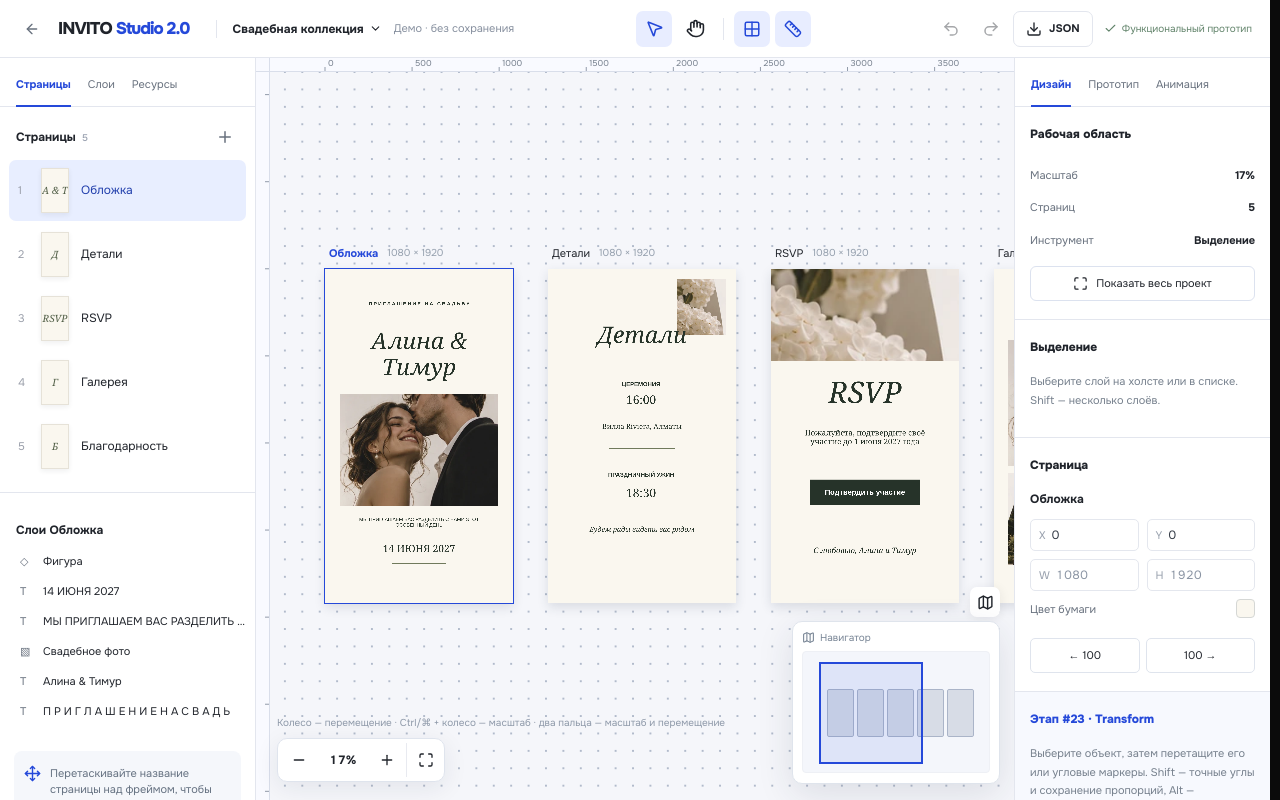
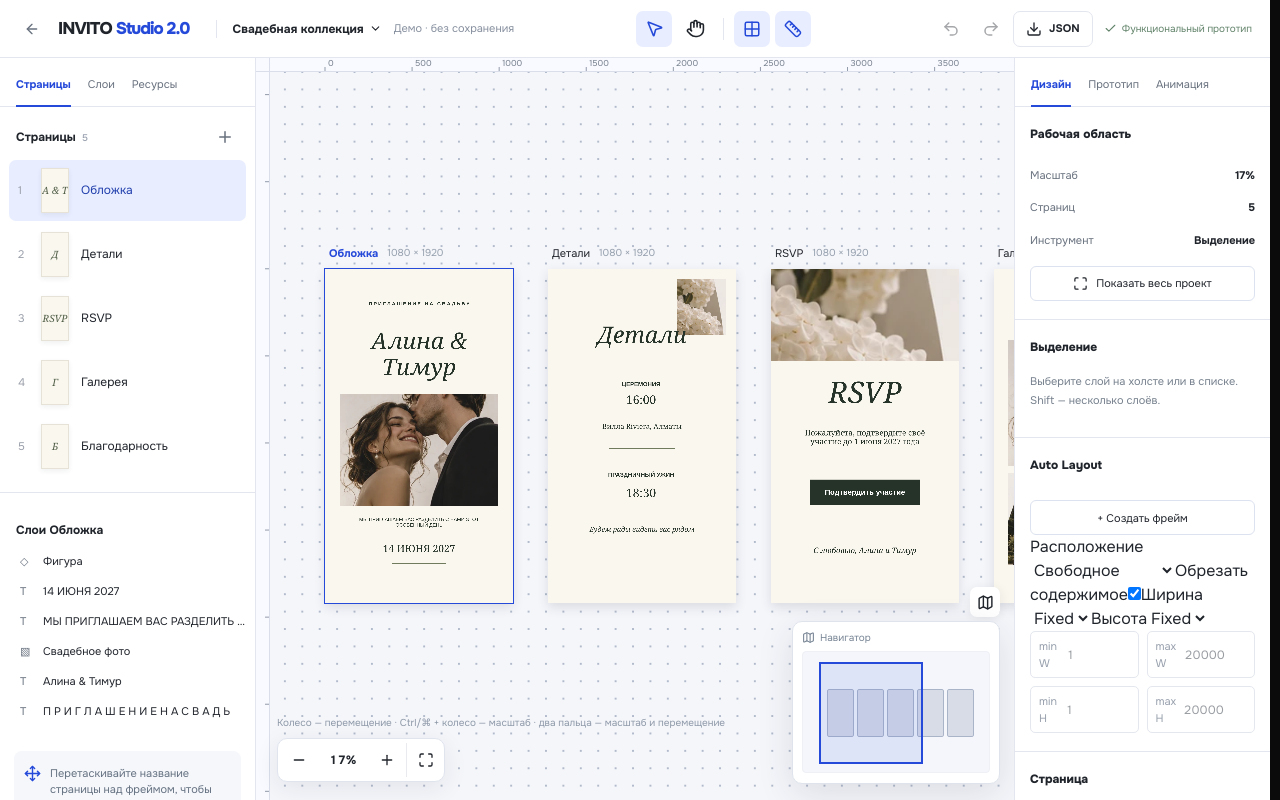
Before and after one commit to akkunov/invito, a Next.js app: page /ru/admin/studio-v2 in a window 1280 px wide. Built offline with nearby package versions, Linux system fonts and the light colour scheme.

Commit message:
feat(studio-v2): integrate resolved geometry and auto-layout inspector

```diff
--- a/src/components/studio-v2/studio-v2-workspace.tsx
+++ b/src/components/studio-v2/studio-v2-workspace.tsx
@@ -17,6 +17,9 @@ import {
 } from "@/features/studio-v2/core/viewport.ts";
 
 import { canSelect, normalizeSelection, selectNode, nodeCorners, nodeBounds, selectionBounds, moveSelection, resizeNode, rotateNode, marqueeSelection, snapMove, groupSelection, ungroupSelection, type Handle } from "@/features/studio-v2/core/selection-transform.ts";
+
+import { layoutDocument } from "@/features/studio-v2/core/layout-engine.ts";
+import type { StudioCommand } from "@/features/studio-v2/core/command-engine.ts";
 
 type Tool = "select" | "hand";
 type NodeGesture = { pointer:number; start:Point; document:ProjectDocumentV2; ids:string[]; started:boolean; handle?:Handle; rotate?:boolean; zoom:number; };
@@ -117,13 +120,30 @@ export function StudioV2Workspace({locale}:{locale:Locale}) {
   const pinch=useRef<{distance:number;zoom:number;anchorWorld:Point}|null>(null);
   const pageDrag=useRef<{id:string;start:Point;origin:Point;started:boolean;pointer:number}|null>(null);
   const fitted=useRef(false);
-  const document=session.document;
+  const sourceDocument=session.document;
+  const document=useMemo(()=>layoutDocument(sourceDocument),[sourceDocument]);
   const frames=useMemo(()=>document.pages.map(page=>pageRect(document,page)),[document]);
   const activeTool=spaceHeld?"hand":tool;
   const selected=document.pages.find(p=>p.id===selectedPage)??null;
   const selectedRoot=selected?document.nodes[selected.rootNodeId]:null;
   const nodeIds=normalizeSelection(document,selectedIds);
   const activeNode=nodeIds.length===1?document.nodes[nodeIds[0]]:null;
+  const authoredNode=activeNode?sourceDocument.nodes[activeNode.id]:null;
+  const container=authoredNode?.type==="frame"?authoredNode:!activeNode&&selectedRoot?.type==="frame"?sourceDocument.nodes[selectedRoot.id]:null;
+  const layoutFrame=container?.type==="frame"?container:null;
+  const parent=authoredNode?.parentId?sourceDocument.nodes[authoredNode.parentId]:null;
+  const inStack=parent?.type==="frame"&&parent.layout!=="free";
+  const movable=(ids:string[])=>ids.every(id=>{const p=sourceDocument.nodes[sourceDocument.nodes[id].parentId??""];return p?.type==="frame"&&p.layout==="free";});
+  function editLayout(id:string,changes:Extract<StudioCommand,{kind:"updateNode"}>["changes"]){
+    setSession(s=>{if(s.transaction)return s;try{return dispatchStudioCommand(s,{kind:"updateNode",id,changes});}catch{return s;}});
+  }
+  function createFrame(){
+    const target=layoutFrame??(selectedRoot?.type==="frame"?sourceDocument.nodes[selectedRoot.id]:null);
+    if(target?.type!=="frame"||target.locked)return;
+    const id="frame-"+crypto.randomUUID();
+    const node={id,parentId:target.id,type:"frame" as const,name:"Новый фрейм",x:24,y:24,width:320,height:240,rotation:0,opacity:1,visible:true,locked:false,children:[],layout:"free" as const,gap:16,padding:{top:16,right:16,bottom:16,left:16},background:"transparent",clip:false};
+    setSession(s=>dispatchStudioCommand(s,{kind:"insertNode",parentId:target.id,node}));setSelectedIds([id]);
+  }
   const selectionRect=nodeIds.length?selectionBounds(document,nodeIds):null;
   const selectionPolygon=activeNode?nodeCorners(document,activeNode.id):selectionRect?[{x:selectionRect.x,y:selectionRect.y},{x:selectionRect.x+selectionRect.width,y:selectionRect.y},{x:selectionRect.x+selectionRect.width,y:selectionRect.y+selectionRect.height},{x:selectionRect.x,y:selectionRect.y+selectionRect.height}]:[];
   const selectionScreen=selectionPolygon.map(p=>worldToScreen(p,viewport));
@@ -172,7 +192,7 @@ export function StudioV2Workspace({locale}:{locale:Locale}) {
       if(nodeIds.length&&["ArrowLeft","ArrowRight","ArrowUp","ArrowDown"].includes(e.key)){
         e.preventDefault();const step=e.shiftKey?10:1;
         const delta={x:e.key==="ArrowLeft"?-step:e.key==="ArrowRight"?step:0,y:e.key==="ArrowUp"?-step:e.key==="ArrowDown"?step:0};
-        setSession(s=>dispatchStudioCommand(s,moveSelection(s.document,nodeIds,delta)));return;
+        if(movable(nodeIds))setSession(s=>dispatchStudioCommand(s,moveSelection(layoutDocument(s.document),nodeIds,delta)));return;
       }
       if(nodeIds.length&&(e.key==="Delete"||e.key==="Backspace")){
         e.preventDefault();setSession(s=>dispatchStudioCommand(s,nodeIds.map(id=>({kind:"deleteNode" as const,id}))));setSelectedIds([]);return;
@@ -245,6 +265,8 @@ export function StudioV2Workspace({locale}:{locale:Locale}) {
   function distance(a:Point,b:Point){return Math.hypot(a.x-b.x,a.y-b.y)}
   function middle(a:Point,b:Point){return {x:(a.x+b.x)/2,y:(a.y+b.y)/2}}
   function startNodeGesture(e:ReactPointerEvent<HTMLElement>,ids:string[],handle?:Handle,rotate=false){
+    if(!rotate&&!handle&&!movable(ids))return;
+    if(handle&&ids.some(id=>{const n=sourceDocument.nodes[id];return n.sizing?.width==="hug"||n.sizing?.height==="hug"||n.sizing?.width==="fill"||n.sizing?.height==="fill"||!movable([id]);}))return;
     nodeGesture.current={pointer:e.pointerId,start:localPoint(e),document,ids,started:false,handle,rotate,zoom:viewport.zoom};
     stageRef.current?.setPointerCapture(e.pointerId);
   }
@@ -261,7 +283,7 @@ export function StudioV2Workspace({locale}:{locale:Locale}) {
         if(pageId)setSelectedPage(pageId);
         const ids=e.shiftKey?selectNode(document,nodeIds,id,true):nodeIds.includes(id)?nodeIds:[id];
         setSelectionError(null);setSelectedIds(ids);
-        if(ids.includes(id))startNodeGesture(e,ids);
+        if(ids.includes(id)&&movable(ids))startNodeGesture(e,ids);
         return;
       }
       if(pageId){
@@ -396,7 +418,7 @@ export function StudioV2Workspace({locale}:{locale:Locale}) {
       <div className="v2-top-actions">
         <button title="Отменить" aria-label="Отменить" disabled={!session.undoStack.length} onClick={()=>setSession(s=>s.transaction?s:undoStudio(s))}><Undo2 size={18}/></button>
         <button title="Повторить" aria-label="Повторить" disabled={!session.redoStack.length} onClick={()=>setSession(s=>s.transaction?s:redoStudio(s))}><Redo2 size={18}/></button>
-        <button className="v2-export" onClick={()=>downloadDocument(document)}><Download size={16}/> JSON</button>
+        <button className="v2-export" onClick={()=>downloadDocument(sourceDocument)}><Download size={16}/> JSON</button>
         <span className="v2-stage-tag"><Check size={13}/> Функциональный прототип</span>
       </div>
     </header>
@@ -488,10 +510,33 @@ export function StudioV2Workspace({locale}:{locale:Locale}) {
           <h3>Выделение</h3>
           {selectionError&&<p role="alert" className="v2-placeholder">{selectionError}</p>}
           {nodeIds.length>0?<><strong className="v2-selected-name">{activeNode?nodeLabel(document,activeNode.id):nodeIds.length+" слоёв"}</strong>
-          {activeNode&&<div className="v2-inspector-grid">{(["x","y","width","height","rotation"] as const).map(key=><label key={key}>{({x:"X",y:"Y",width:"W",height:"H",rotation:"°"})[key]}<input type="number" value={Math.round(activeNode[key]*100)/100} onChange={e=>{const v=Number(e.target.value);if(!Number.isFinite(v)||e.target.value==="")return;const valid=key==="width"||key==="height"?v>=1&&v<=20000:key==="rotation"?Math.abs(v)<=360:Math.abs(v)<=1e6;if(valid)setSession(s=>dispatchStudioCommand(s,{kind:"updateNode",id:activeNode.id,changes:{[key]:v}}));}}/></label>)}</div>}
+          {activeNode&&<div className="v2-inspector-grid">{(["x","y","width","height","rotation"] as const).map(key=><label key={key}>{({x:"X",y:"Y",width:"W",height:"H",rotation:"°"})[key]}<input type="number" value={Math.round(activeNode[key]*100)/100} disabled={inStack&&(key==="x"||key==="y")||(key==="width"||key==="height")&&authoredNode?.sizing?.[key]!==undefined&&authoredNode.sizing[key]!=="fixed"} onChange={e=>{const v=Number(e.target.value);if(!Number.isFinite(v)||e.target.value==="")return;const valid=key==="width"||key==="height"?v>=1&&v<=20000:key==="rotation"?Math.abs(v)<=360:Math.abs(v)<=1e6;if(valid)setSession(s=>dispatchStudioCommand(s,{kind:"updateNode",id:activeNode.id,changes:{[key]:v}}));}}/></label>)}</div>}
           {nodeIds.length>1&&<button className="v2-inspector-button" onClick={performGroup}>Группировать</button>}
           {activeNode?.type==="frame"&&activeNode.background==="transparent"&&<button className="v2-inspector-button" onClick={performUngroup}>Разгруппировать</button>}
           <button className="v2-inspector-button" onClick={()=>setSelectedIds([])}>Снять выделение</button></>:<p className="v2-placeholder">Выберите слой на холсте или в списке. Shift — несколько слоёв.</p>}
+        </section>
+        <section className="v2-inspector-section">
+          <h3>Auto Layout</h3>
+          <button className="v2-inspector-button" onClick={createFrame}>+ Создать фрейм</button>
+          {layoutFrame&&<>
+            <label className="v2-layout-field">Расположение<select value={layoutFrame.layout} onChange={e=>editLayout(layoutFrame.id,{layout:e.target.value as "free"|"vertical"|"horizontal"})}><option value="free">Свободное</option><option value="vertical">Вертикальное</option><option value="horizontal">Горизонтальное</option></select></label>
+            {layoutFrame.layout!=="free"&&<>
+              <label className="v2-layout-field">Gap<input type="number" min={0} max={2000} value={layoutFrame.gap} onChange={e=>editLayout(layoutFrame.id,{gap:Number(e.target.value)})}/></label>
+              <div className="v2-inspector-grid">{(["top","right","bottom","left"] as const).map(side=><label key={side}>{({top:"↑",right:"→",bottom:"↓",left:"←"})[side]}<input aria-label={"Padding "+side} type="number" min={0} max={2000} value={layoutFrame.padding[side]} onChange={e=>editLayout(layoutFrame.id,{padding:{...layoutFrame.padding,[side]:Number(e.target.value)}})}/></label>)}</div>
+              <label className="v2-layout-field">Выравнивание<select value={layoutFrame.alignment??"start"} onChange={e=>editLayout(layoutFrame.id,{alignment:e.target.value as "start"|"center"|"end"})}><option value="start">Начало</option><option value="center">Центр</option><option value="end">Конец</option></select></label>
+              <label className="v2-layout-field">Распределение<select value={layoutFrame.distribution??"start"} onChange={e=>editLayout(layoutFrame.id,{distribution:e.target.value as "start"|"center"|"end"|"space-between"})}><option value="start">Начало</option><option value="center">Центр</option><option value="end">Конец</option><option value="space-between">Между элементами</option></select></label>
+            </>}
+            <label className="v2-layout-field">Обрезать содержимое<input type="checkbox" checked={layoutFrame.clip} onChange={e=>editLayout(layoutFrame.id,{clip:e.target.checked})}/></label>
+          </>}
+          {(authoredNode??layoutFrame)&&(()=>{
+            const n=(authoredNode??layoutFrame)!;
+            const sizing:NonNullable<typeof n.sizing>=n.sizing??{width:"fixed",height:"fixed"};
+            return <>{(["width","height"] as const).map(axis=><label key={axis} className="v2-layout-field">{axis==="width"?"Ширина":"Высота"}<select value={sizing[axis]} onChange={e=>editLayout(n.id,{sizing:{...sizing,[axis]:e.target.value as "fixed"|"fill"|"hug"}})}><option value="fixed">Fixed</option>{n.parentId&&<option value="fill">Fill</option>}{n.type==="frame"&&n.layout!=="free"&&<option value="hug">Hug</option>}</select></label>)}
+            <div className="v2-inspector-grid">{(["minWidth","maxWidth","minHeight","maxHeight"] as const).map(key=><label key={key}>{({minWidth:"min W",maxWidth:"max W",minHeight:"min H",maxHeight:"max H"})[key]}<input type="number" min={1} max={20000} value={sizing[key]??""} placeholder={key.startsWith("min")?"1":"20000"} onChange={e=>editLayout(n.id,{sizing:{...sizing,[key]:e.target.value===""?undefined:Number(e.target.value)}})}/></label>)}</div>
+            {n.parentId&&parent?.type==="frame"&&parent.layout==="free"&&(["x","y"] as const).map(axis=><label key={axis} className="v2-layout-field">Anchor {axis.toUpperCase()}<select value={n.anchors?.[axis]??"start"} onChange={e=>editLayout(n.id,{anchors:{x:"start",y:"start",...n.anchors,[axis]:e.target.value as "start"|"center"|"end"|"stretch"}})}><option value="start">Начало</option><option value="center">Центр</option><option value="end">Конец</option><option value="stretch">Растянуть</option></select></label>)}
+            </>;
+          })()}
+          {inStack&&authoredNode&&parent?.type==="frame"&&<div className="v2-nudge">{[-1,1].map(offset=><button key={offset} disabled={parent.children.indexOf(authoredNode.id)+offset<0||parent.children.indexOf(authoredNode.id)+offset>=parent.children.length} onClick={()=>setSession(s=>dispatchStudioCommand(s,{kind:"reorderNode",id:authoredNode.id,index:parent.children.indexOf(authoredNode.id)+offset}))}>{offset<0?"↑ Выше":"↓ Ниже"}</button>)}</div>}
         </section>
         <section className="v2-inspector-section">
           <h3>Страница</h3>
@@ -517,7 +562,7 @@ export function StudioV2Workspace({locale}:{locale:Locale}) {
           </>:<p className="v2-placeholder">Выберите страницу на холсте или слева.</p>}
         </section>
         <section className="v2-inspector-section v2-phase-note">
-          <h3>Этап #23 · Transform</h3>
+          <h3>Этап #24 · Auto Layout</h3>
           <p>Выберите объект, затем перетащите его или угловые маркеры. Shift — точные углы и сохранение пропорций, Alt — отключение привязки.</p>
           <p>Это демонстрационный документ: изменения не публикуются и не сохраняются на сервере.</p>
         </section>
```
